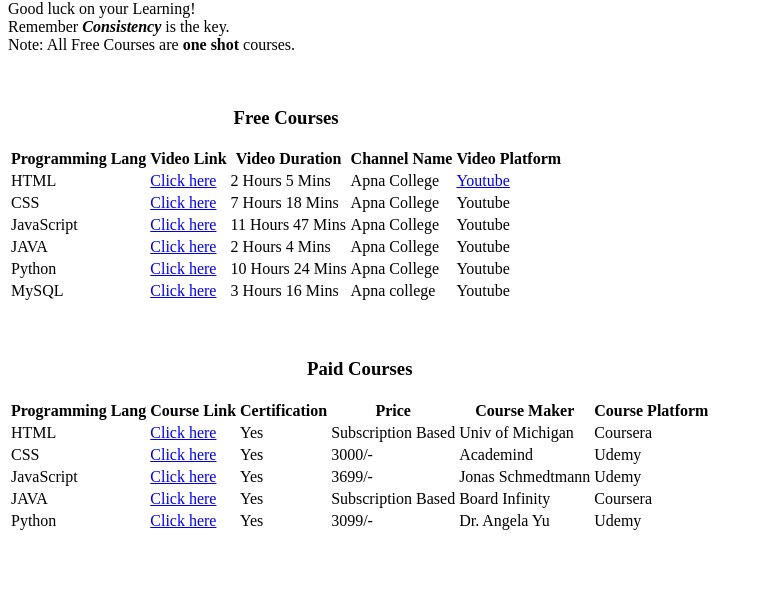
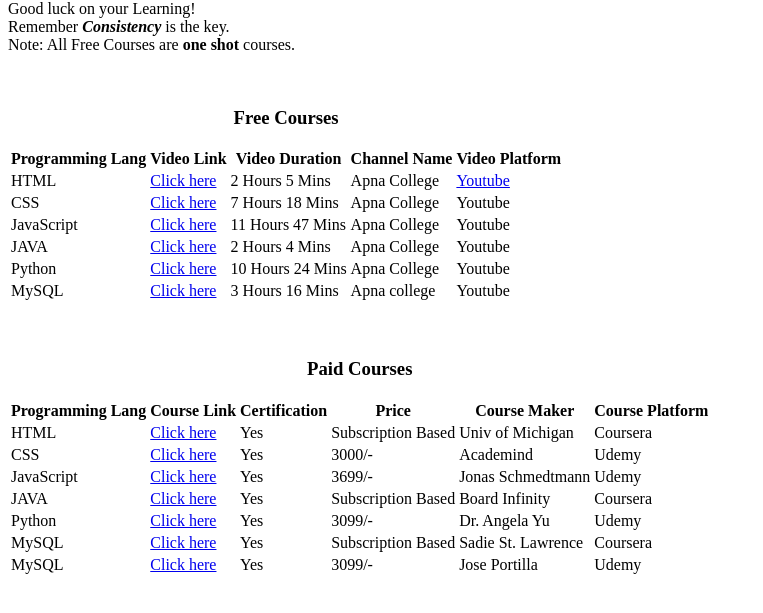
Before and after one commit to Sumit-2005/HTML-Code-Form, a plain HTML site: page code_table.html in a window 1280 px wide. Shown: the part 103-716 px from the top of the page, without its empty margins (0-763 px from the left). Drawn offline with Linux system fonts and the light colour scheme.

Commit message:
Updates in code table

```diff
--- a/code_table.html
+++ b/code_table.html
@@ -122,6 +122,22 @@
             <td>Dr. Angela Yu</td>
             <td>Udemy</td>
         </tr>
+        <tr>
+            <td>MySQL</td>
+            <td><a href="https://www.coursera.org/learn/sql-for-data-science">Click here</a></td>
+            <td>Yes</td>
+            <td>Subscription Based</td>
+            <td>Sadie St. Lawrence</td>
+            <td>Coursera</td>
+        </tr>
+        <tr>
+            <td>MySQL</td>
+            <td><a href="https://www.udemy.com/course/the-complete-sql-bootcamp/?couponCode=KEEPLEARNING">Click here</a></td>
+            <td>Yes</td>
+            <td>3099/-</td>
+            <td>Jose Portilla</td>
+            <td>Udemy</td>
+        </tr>
     </table>
 </body>
 </html>
```
